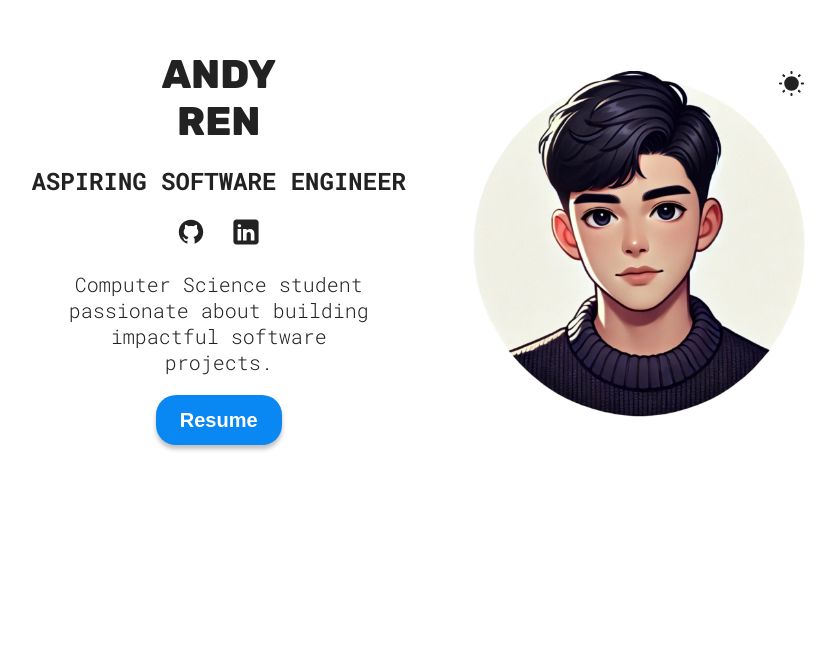
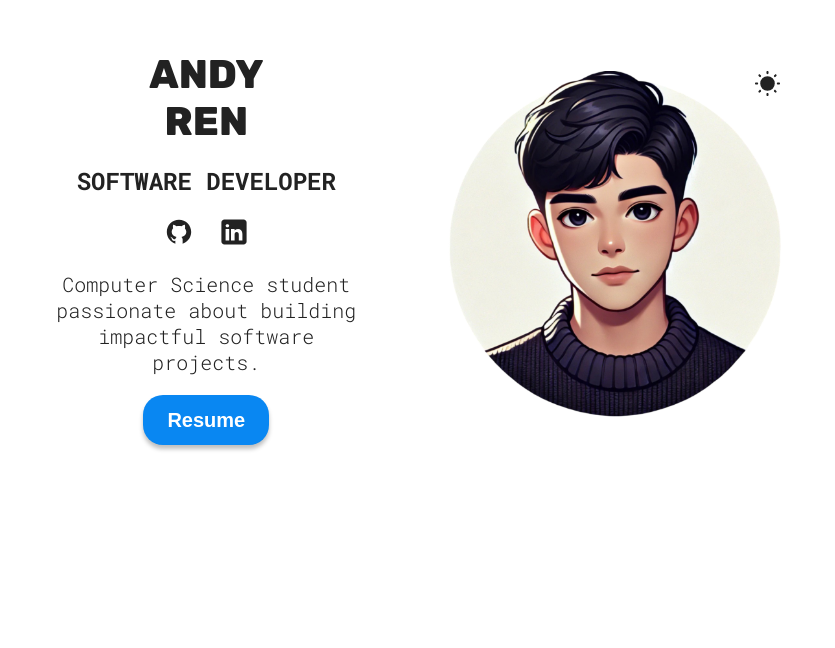
Before and after one commit to andyr3n/andyren-portfolio, a React (Vite) app: page / in a window 1280 px wide. Shown: the part 152-800 px from the top of the page, without its empty margins (217-1052 px from the left). Built offline with nearby package versions, Linux system fonts and the light colour scheme.

Commit message:
updated main description

```diff
--- a/src/sections/Hero/Hero.jsx
+++ b/src/sections/Hero/Hero.jsx
@@ -37,7 +37,7 @@ function Hero() {
           <br />
           Ren
         </h1>
-        <h2>aspiring software engineer</h2>
+        <h2>Software Developer</h2>
         <span>
           <a href="https://github.com/andyr3n" target="_blank">
             <img src={githubIcon} alt="Github icon" />
```
